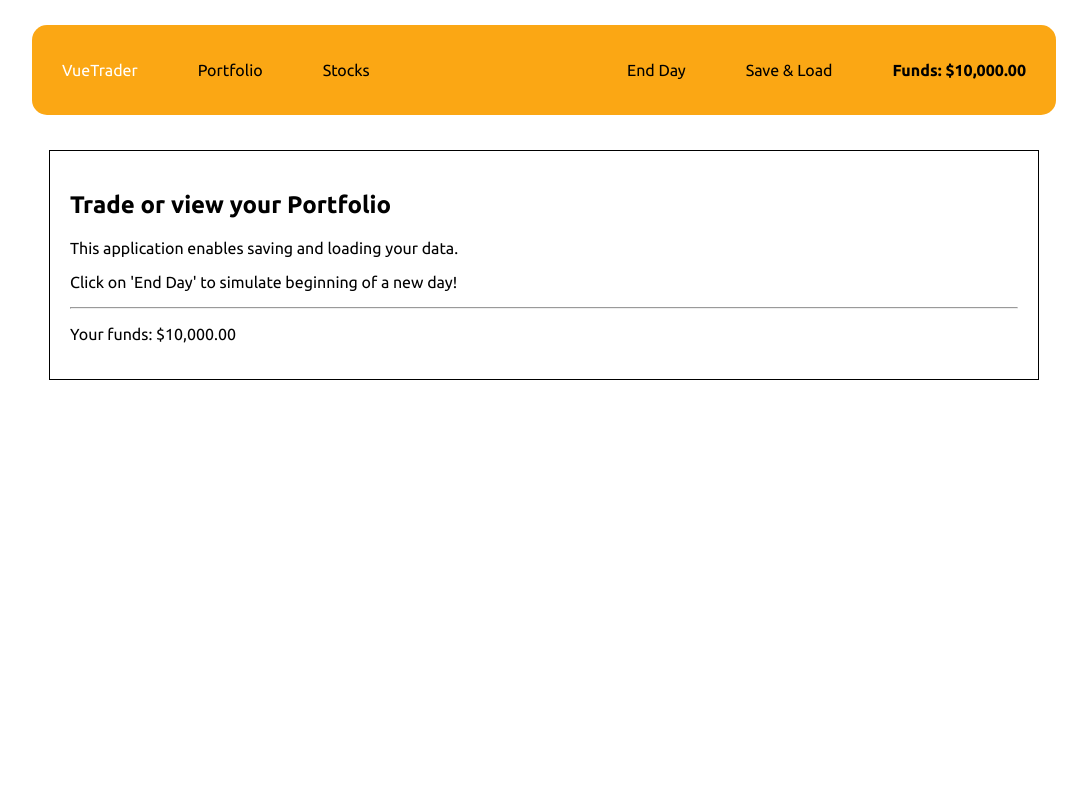
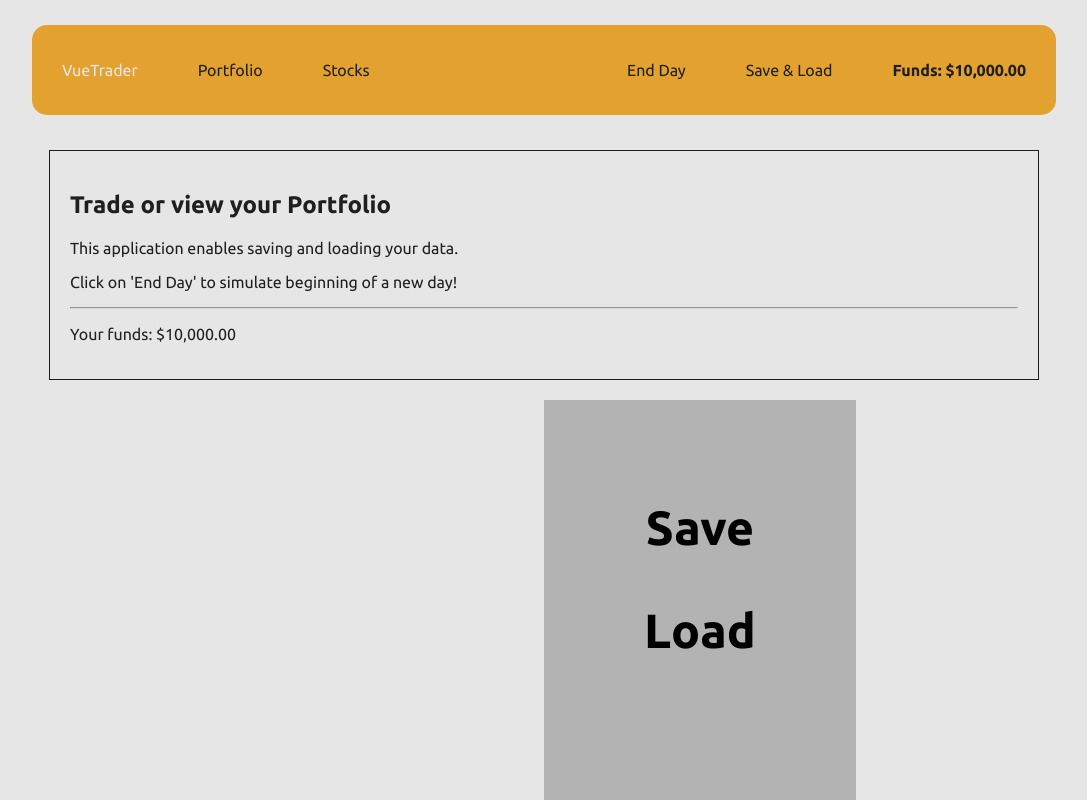
Before and after one commit to Toortel/Vue-trade-app, a Vue app: page / in a window 1280 px wide. Shown: the whole page, without its empty margins (96-1183 px from the left). Built offline with nearby package versions, Linux system fonts and the light colour scheme.

Commit message:
TODO: modal with overlay and http to firebase

```diff
--- a/src/components/AppHeader.vue
+++ b/src/components/AppHeader.vue
@@ -1,5 +1,11 @@
 <template>
   <div>
+    <div id="overlay">
+      <div id="modal">
+        <p>Save</p>
+        <p>Load</p>
+      </div>
+    </div>
     <nav id="nav-bar-small">
       <div id="hamburger">
         <div id="hamburger-a"></div>
@@ -37,7 +43,9 @@
       </ul>
       <ul id="right-nav">
         <li class="reactive-li" @click="endDay">End Day</li>
-        <li class="reactive-li">Save & Load</li>
+        <li class="reactive-li" id="dropdown" @click="showDropdown">
+          Save & Load
+        </li>
         <li tag="li">
           <strong
             >Funds: ${{ this.$store.getters.funds | toCurrencyFormat }}</strong
@@ -57,12 +65,43 @@ export default {
     endDay() {
       this.randomizeStocks();
     },
+    showDropdown(event) {
+      event.target.nextSibling.classList.toggle = "modal-visible";
+    },
   },
 };
 </script>
 
 <style lang="scss" scoped>
 @import "../utility/variables.scss";
+#overlay {
+  font-family: $font;
+  font-weight: 700;
+  font-size: 3rem;
+  position: fixed;
+  top: 0;
+  left: 0;
+  width: 100%;
+  height: 100%;
+  background-color: rgba(142, 142, 142, 0.219);
+  z-index: 50;
+}
+
+#modal {
+  position: absolute;
+  top: 50%;
+  left: 50%;
+  text-align: center;
+  background-color: rgba(0, 0, 0, 0.219);
+  padding: 100px;
+  z-index: 51;
+
+  p {
+    cursor: pointer;
+    margin-top: 0;
+  }
+}
+
 #nav-bar-small {
   display: none;
 }
```
